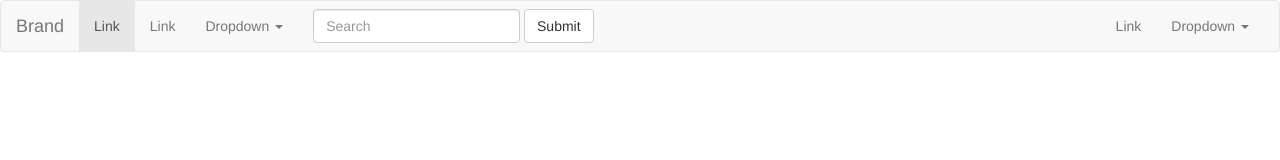
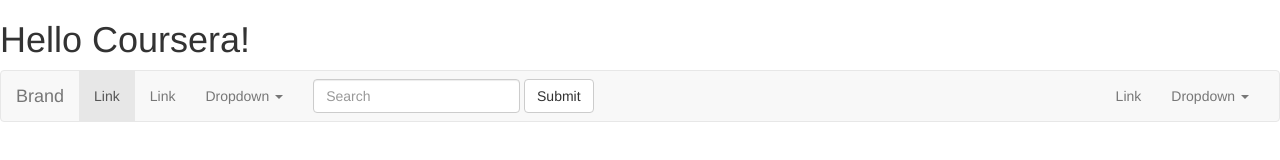
Before and after one commit to Jossepp/module3-solution, a plain HTML site: page index.html in a window 1280 px wide. Drawn offline with Linux system fonts and the light colour scheme.

Commit message:
Update index.html

```diff
--- a/index.html
+++ b/index.html
@@ -11,6 +11,8 @@
   </head>
 
 <body>
+
+  <h1>Hello Coursera!</h1>
 
   <!-- jQuery (Bootstrap JS plugins depend on it) -->
   <script src="js/jquery-1.11.3.min.js"></script>
```
